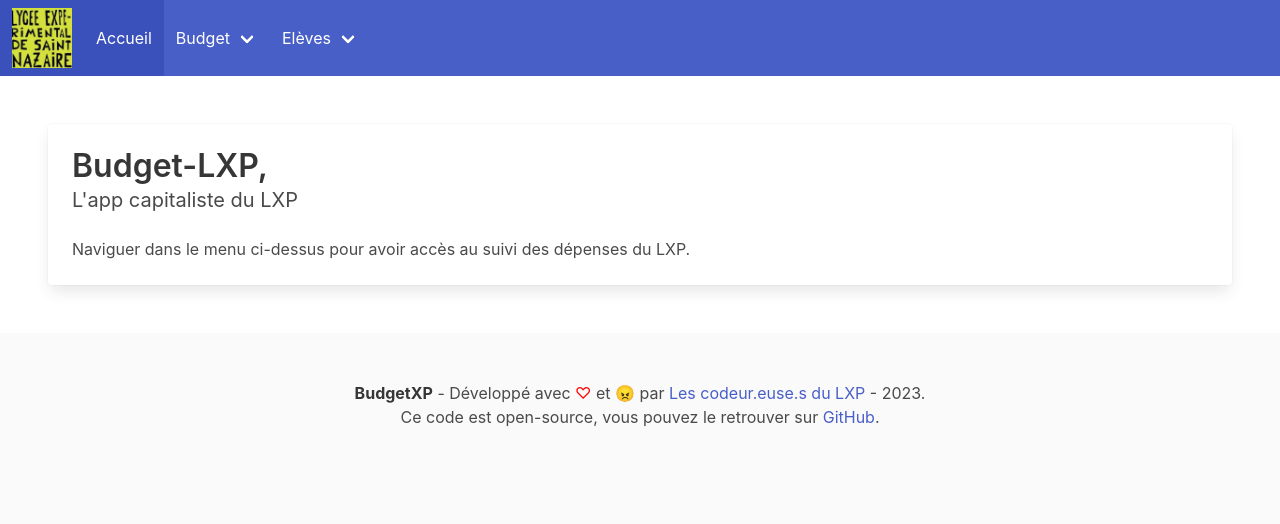
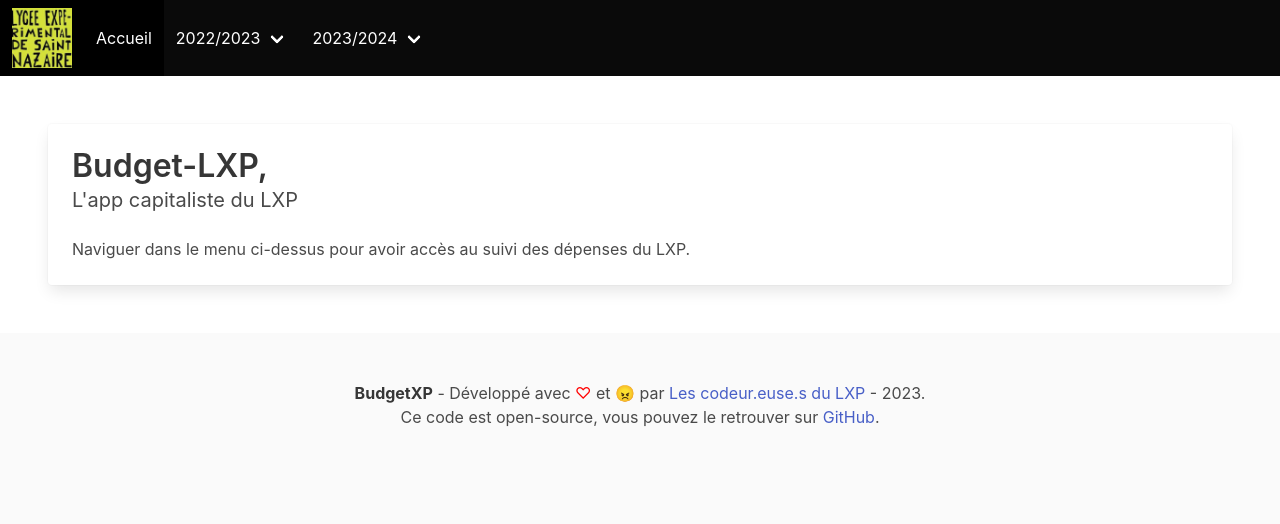
Before and after one commit to Lycee-Experimental/budget-lxp, a Flask app: page / in a window 1280 px wide. Shown: the top 524 px of the page. Run offline with Flask 3, Linux system fonts and the light colour scheme; parts of the project's set-up code (start-up, migrations or seed data) failed here and were passed over.

Commit message:
Changement menu

```diff
--- a/templates/navbar.html
+++ b/templates/navbar.html
@@ -1,6 +1,4 @@
-
-
-<nav class="navbar is-link" role="navigation" aria-label="main navigation">
+<nav class="navbar is-black" role="navigation" aria-label="main navigation">
     <div class="navbar-brand">
       <a class="navbar-item" href="/">
         <img src="/static/images/logo.jpeg" width="60" height="60">
@@ -18,47 +16,35 @@
         <a class="navbar-item" href="/">
           Accueil
         </a>
-
         <div class="navbar-item has-dropdown is-hoverable">
           <a class="navbar-link">
-            Budget
+            2022/2023
           </a>
-
-          <div class="navbar-dropdown">
+          <div class="navbar-dropdown is-black">
             <a class="navbar-item" href="/budget/sunburst?budget_previ=1">
               Budget prévisionnel
             </a>
-            <hr class="navbar-divider">
-            <a class="navbar-item" href="/budget/sunburst?debut=01/08/2023">
-              Dépenses 2023/2024
-            </a>
             <a class="navbar-item" href="/budget/sunburst?debut=01/08/2022&fin=31/07/2023">
-              Dépenses 2022/2023
-            </a>
-            <hr class="navbar-divider">
-            <a class="navbar-item" href="/budget/stackbar?debut=01/08/2023">
-              Baromètre 2023/2024
+              Soleil
             </a>
             <a class="navbar-item" href="/budget/stackbar?debut=01/08/2022&fin=31/07/2023">
-              Baromètre 2022/2023
+              Baromètre
             </a>
           </div>
         </div>
-
         <div class="navbar-item has-dropdown is-hoverable">
           <a class="navbar-link">
-            Elèves
+            2023/2024
           </a>
-
-          <div class="navbar-dropdown">
-            <a class="navbar-item" href="/eleves/pronoms">
-              Stats pronoms
-            </a>
-            <hr class="navbar-divider">
-          </div>
+          <div class="navbar-dropdown is-black">
+          <a class="navbar-item" href="/budget/sunburst?debut=01/08/2023">
+            Soleil
+          </a>
+          <a class="navbar-item" href="/budget/stackbar?debut=01/08/2023">
+            Baromètre
+          </a>
         </div>
       </div>
-
     </div>
   </nav>
 
```
